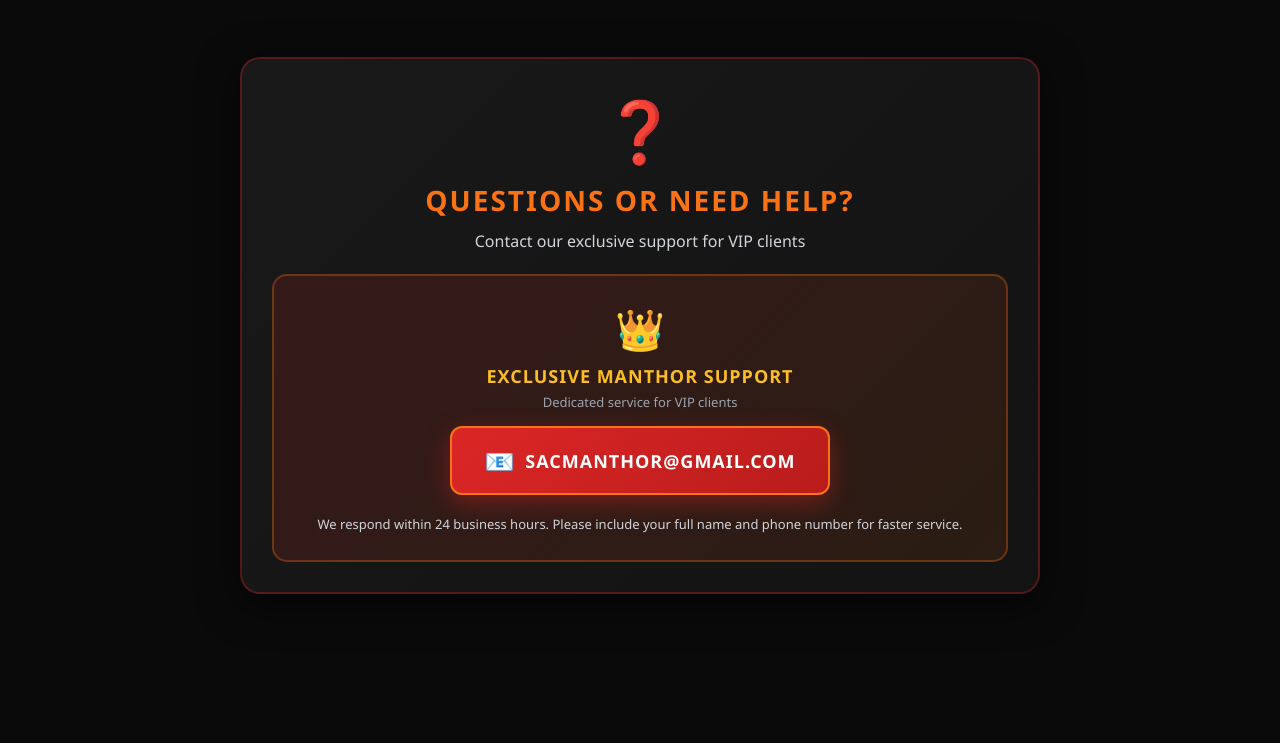
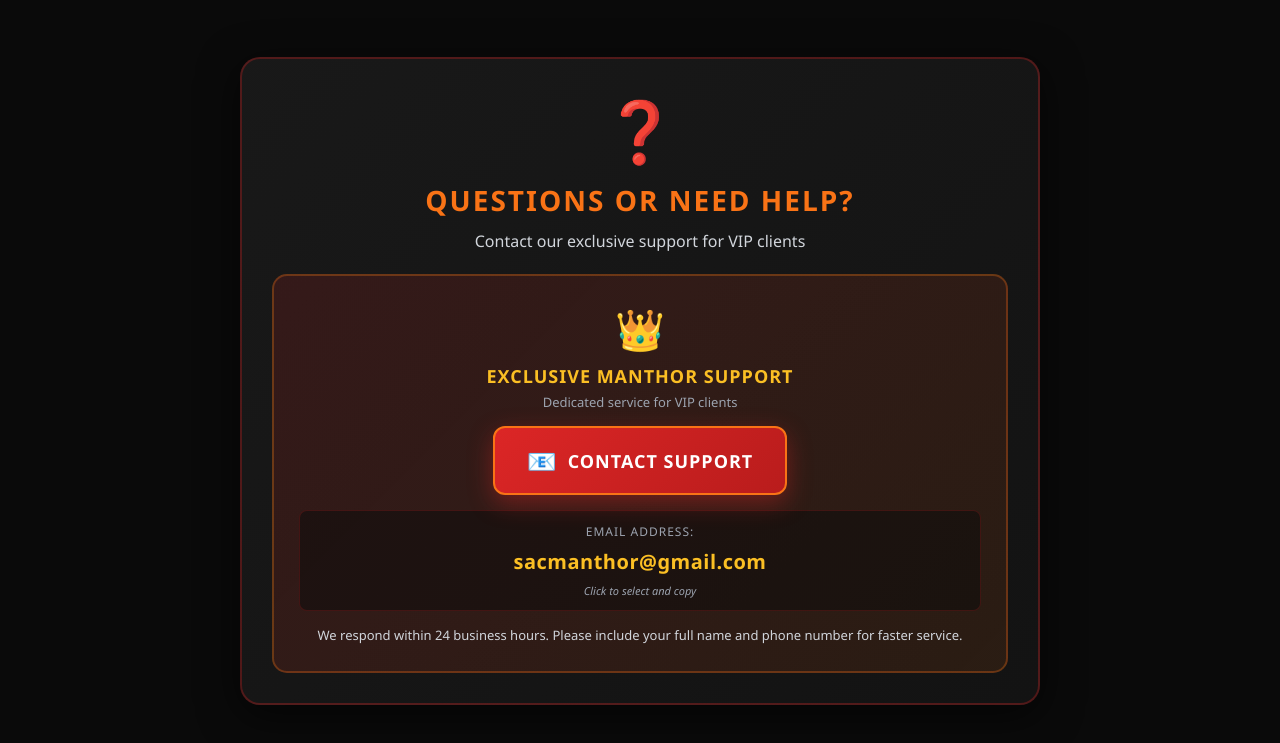
Before and after one commit to DerickTurya/manthor-booster, a website: page index.html in a window 1280 px wide. Shown: the part 1323-2066 px from the top of the page. Before the commit the page ends 1977 px from the top, so only its background shows below. Drawn offline with Linux system fonts and the light colour scheme.

Commit message:
Add copyable email address display for better accessibility

```diff
--- a/index.html
+++ b/index.html
@@ -551,12 +551,20 @@
           <p style="color:#9ca3af;font-size:13px;margin:5px 0 0 0;">Dedicated service for VIP clients</p>
         </div>
 
-        <a href="mailto:sacmanthor@gmail.com" style="display:inline-flex;align-items:center;gap:10px;padding:16px 32px;background:linear-gradient(135deg,#dc2626,#b91c1c);border:2px solid #f97316;border-radius:12px;color:#fff;font-size:18px;font-weight:700;text-decoration:none;text-transform:uppercase;letter-spacing:1px;transition:all 0.3s;box-shadow:0 8px 25px rgba(220,38,38,0.4);">
-          <span style="font-size:24px;">📧</span>
-          <span>sacmanthor@gmail.com</span>
-        </a>
+        <div style="margin-bottom:15px;">
+          <a href="mailto:sacmanthor@gmail.com" style="display:inline-flex;align-items:center;gap:10px;padding:16px 32px;background:linear-gradient(135deg,#dc2626,#b91c1c);border:2px solid #f97316;border-radius:12px;color:#fff;font-size:18px;font-weight:700;text-decoration:none;text-transform:uppercase;letter-spacing:1px;transition:all 0.3s;box-shadow:0 8px 25px rgba(220,38,38,0.4);">
+            <span style="font-size:24px;">📧</span>
+            <span>Contact Support</span>
+          </a>
+        </div>
 
-        <p style="color:#d1d5db;font-size:13px;margin:20px 0 0 0;line-height:1.5;">We respond within 24 business hours. Please include your full name and phone number for faster service.</p>
+        <div style="background:rgba(10,10,10,0.5);padding:12px 20px;border-radius:8px;border:1px solid rgba(220,38,38,0.2);margin-bottom:15px;">
+          <p style="color:#9ca3af;font-size:12px;margin:0 0 8px 0;text-transform:uppercase;letter-spacing:1px;">Email Address:</p>
+          <p style="color:#fbbf24;font-size:20px;font-weight:700;margin:0;letter-spacing:0.5px;user-select:all;">sacmanthor@gmail.com</p>
+          <p style="color:#9ca3af;font-size:11px;margin:8px 0 0 0;font-style:italic;">Click to select and copy</p>
+        </div>
+
+        <p style="color:#d1d5db;font-size:13px;margin:0;line-height:1.5;">We respond within 24 business hours. Please include your full name and phone number for faster service.</p>
       </div>
     </div>
   </div>
```
